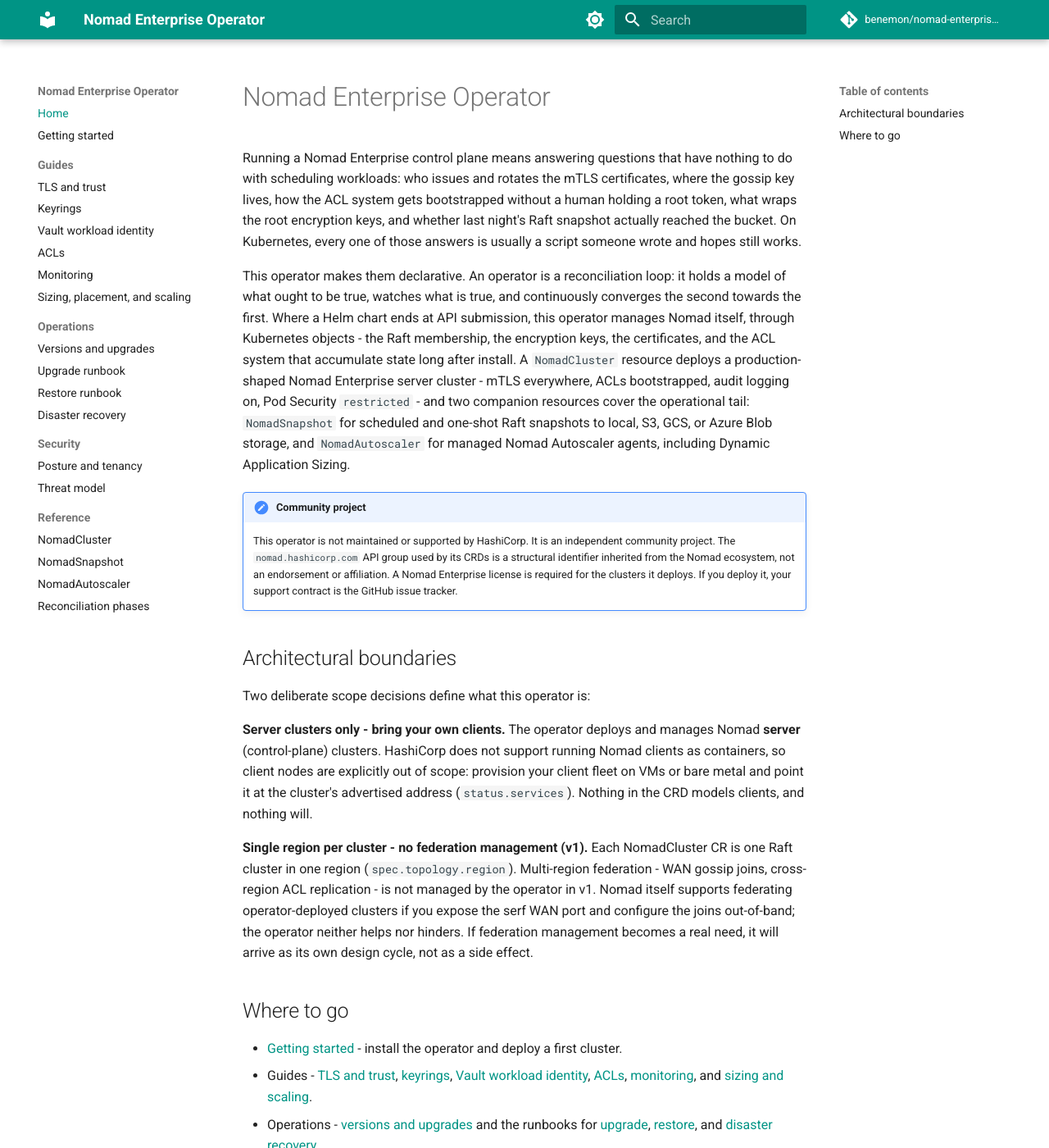
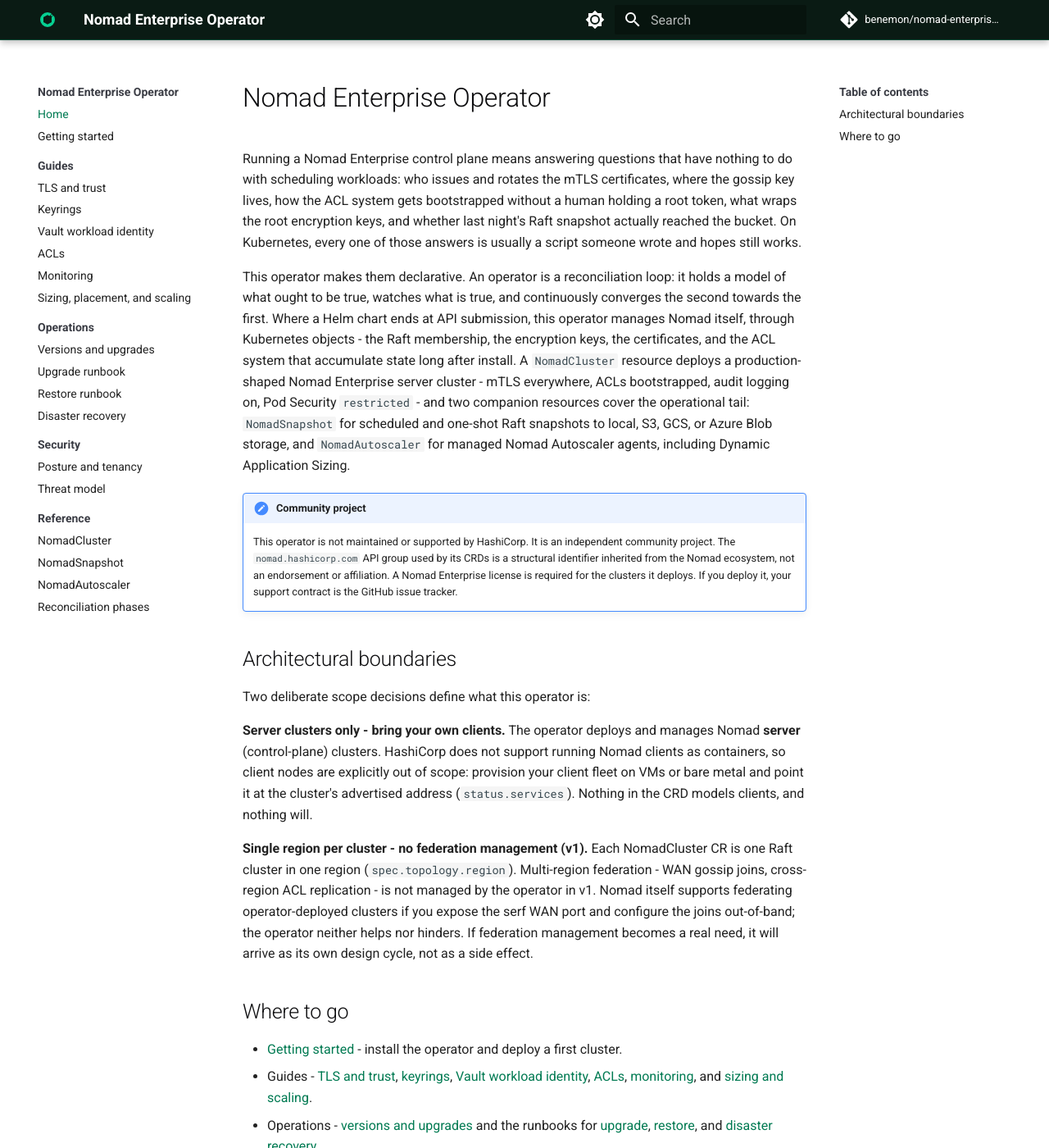
Before and after one commit to benemon/nomad-enterprise-operator, an MkDocs documentation site: the page built from docs/index.md, in a window 1280 px wide and 1400 px high. Shown: the whole window at 82% size. Built offline with MkDocs 1.6.1 and Material for MkDocs 9.7.7, drawn with Linux system fonts in a browser that asks for light colours; comment, search, counter and statistics services are not loaded.

Commit message:
docs: apply the Orbit brand
Adds the Orbit mark, favicon, and light/dark lockups, plus the
docs-site colour scheme: pine header in both modes, deep green links
in light, Nomad green accents and links in dark. mkdocs.yml wires the
logo, favicon, and stylesheet; the README carries the lockup with a
dark-mode variant.

```diff
--- /dev/null
+++ b/docs/stylesheets/mkdocs-neo.css
@@ -0,0 +1,49 @@
+/* Nomad Enterprise Operator - docs colour scheme
+ * Drop into docs/stylesheets/ and register in mkdocs.yml:
+ *   extra_css: [stylesheets/mkdocs-neo.css]
+ * Logo + favicon (copy neo-mark.svg + neo-favicon.svg into docs/assets/):
+ *   theme:
+ *     logo: assets/neo-mark.svg
+ *     favicon: assets/neo-favicon.svg
+ */
+:root {
+  --neo-green: #06d092;      /* brand green - accents, dark-mode links */
+  --neo-green-deep: #007a52; /* accessible green - light-mode links */
+  --neo-pine: #0a1b14;       /* header + dark surfaces */
+  --neo-ink: #0c0c0e;        /* headings */
+  --neo-mist: #edf7f2;       /* tinted surfaces (admonitions, code hints) */
+}
+
+/* Light */
+[data-md-color-scheme="default"] {
+  --md-primary-fg-color: #0a1b14;
+  --md-primary-fg-color--light: #1c3b2d;
+  --md-primary-fg-color--dark: #06110c;
+  --md-accent-fg-color: #007a52;
+  --md-typeset-a-color: #007a52;
+  --md-default-fg-color--light: #3b3d45;
+  --md-code-hl-color: rgba(6, 208, 146, 0.18);
+  --md-footer-bg-color: #0a1b14;
+  --md-footer-bg-color--dark: #06110c;
+}
+[data-md-color-scheme="default"] .md-typeset h1,
+[data-md-color-scheme="default"] .md-typeset h2 { color: #0c0c0e; }
+
+/* Dark */
+[data-md-color-scheme="slate"] {
+  --md-primary-fg-color: #0a1b14;
+  --md-primary-fg-color--light: #1c3b2d;
+  --md-primary-fg-color--dark: #06110c;
+  --md-accent-fg-color: #06d092;
+  --md-typeset-a-color: #3fdfa9;
+  --md-default-bg-color: #0f1a15;
+  --md-default-fg-color: rgba(232, 242, 236, 0.87);
+  --md-default-fg-color--light: rgba(232, 242, 236, 0.62);
+  --md-code-bg-color: #13221b;
+  --md-code-hl-color: rgba(6, 208, 146, 0.15);
+  --md-footer-bg-color: #06110c;
+}
+
+/* Header: pine bar, green underline on active tab */
+.md-header { border-bottom: 1px solid rgba(6, 208, 146, 0.25); }
+.md-tabs__link--active, .md-nav__link--active { color: var(--md-accent-fg-color); }
--- a/mkdocs.yml
+++ b/mkdocs.yml
@@ -6,16 +6,20 @@ edit_uri: edit/main/docs/
 
 theme:
   name: material
+  logo: assets/neo-mark.svg
+  favicon: assets/neo-favicon.svg
   palette:
     - media: "(prefers-color-scheme: light)"
       scheme: default
-      primary: teal
+      primary: custom
+      accent: custom
       toggle:
         icon: material/brightness-7
         name: Switch to dark mode
     - media: "(prefers-color-scheme: dark)"
       scheme: slate
-      primary: teal
+      primary: custom
+      accent: custom
       toggle:
         icon: material/brightness-4
         name: Switch to light mode
@@ -62,6 +66,9 @@ nav:
       - NomadAutoscaler: reference/nomadautoscaler.md
       - Reconciliation phases: reference/reconciliation.md
 
+extra_css:
+  - stylesheets/mkdocs-neo.css
+
 validation:
   links:
     absolute_links: warn
```
Also changed, not shown: README.md (+5 -0 lines), docs/assets/neo-favicon.svg (added), docs/assets/neo-lockup-dark.svg (added), docs/assets/neo-lockup.svg (added), docs/assets/neo-mark.svg (added).
